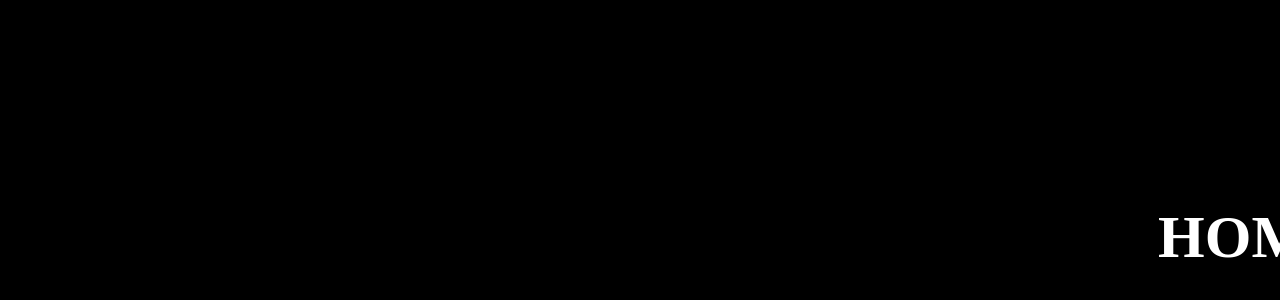
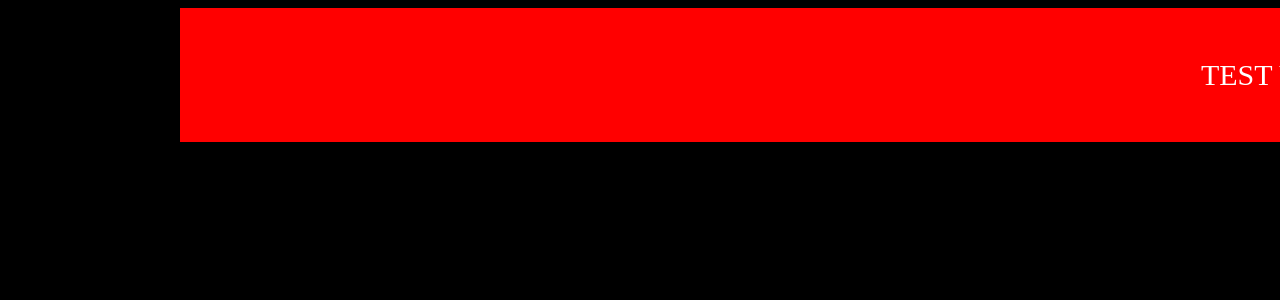
Before and after one commit to nonynony28-netizen/Menarah, a React (Vite) app: page /#/ in a window 1280 px wide. Shown: the top 300 px of the page. Built offline with nearby package versions, Linux system fonts and the light colour scheme.

Commit message:
Refactor App component to remove routing
Removed routing and navbar components, added a test div.

```diff
--- a/src/App.jsx
+++ b/src/App.jsx
@@ -1,24 +1,13 @@
-import React from "react";
-import { HashRouter, Routes, Route } from "react-router-dom";
-
-import Navbar from "./components/Navbar";
-import Home from "./pages/Home";
-
 function App() {
   return (
-    <HashRouter>
-
-      {/* Navbar */}
-      <Navbar />
-
-      {/* الصفحات */}
-      <div className="app-container">
-        <Routes>
-          <Route path="/" element={<Home />} />
-        </Routes>
-      </div>
-
-    </HashRouter>
+    <div style={{
+      color: "white",
+      background: "red",
+      padding: "50px",
+      fontSize: "30px"
+    }}>
+      TEST VISIBLE
+    </div>
   );
 }
 
```
